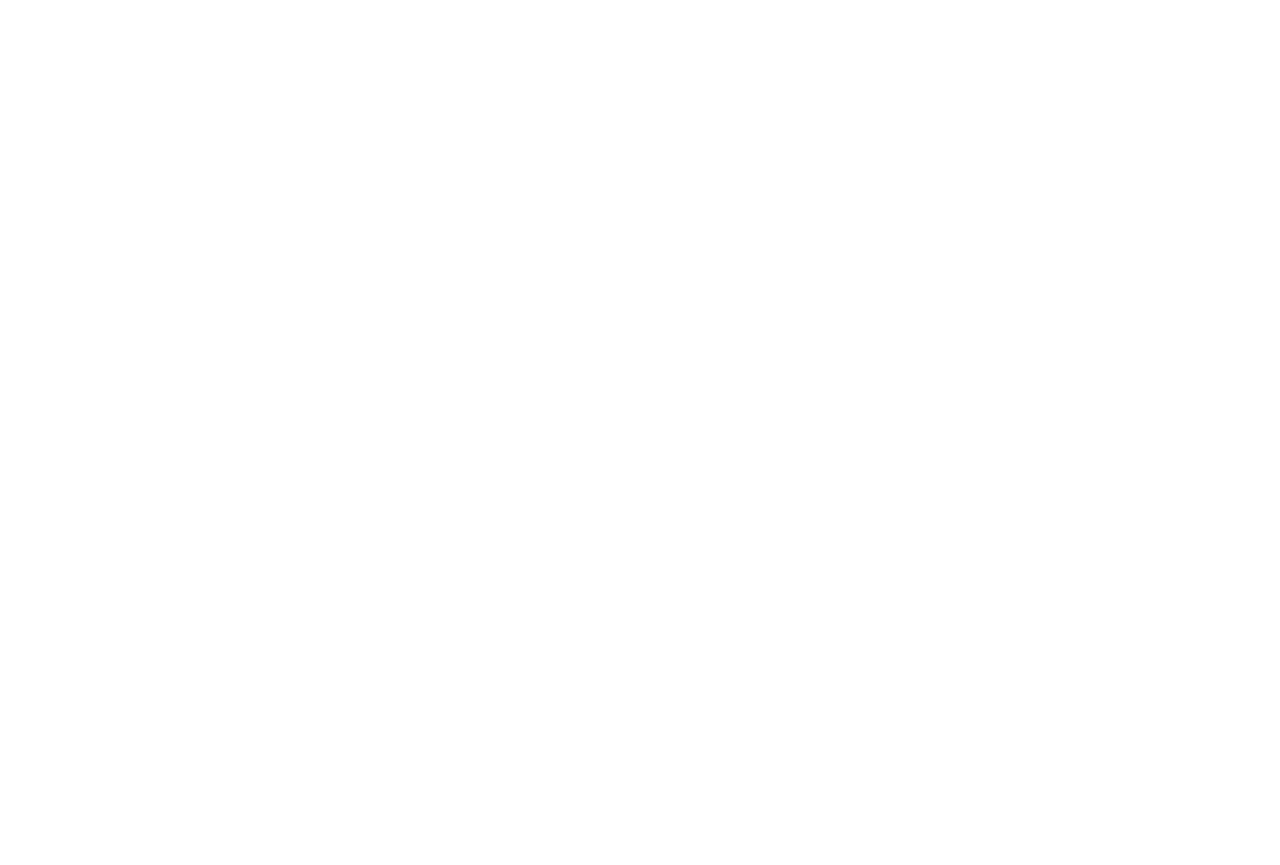
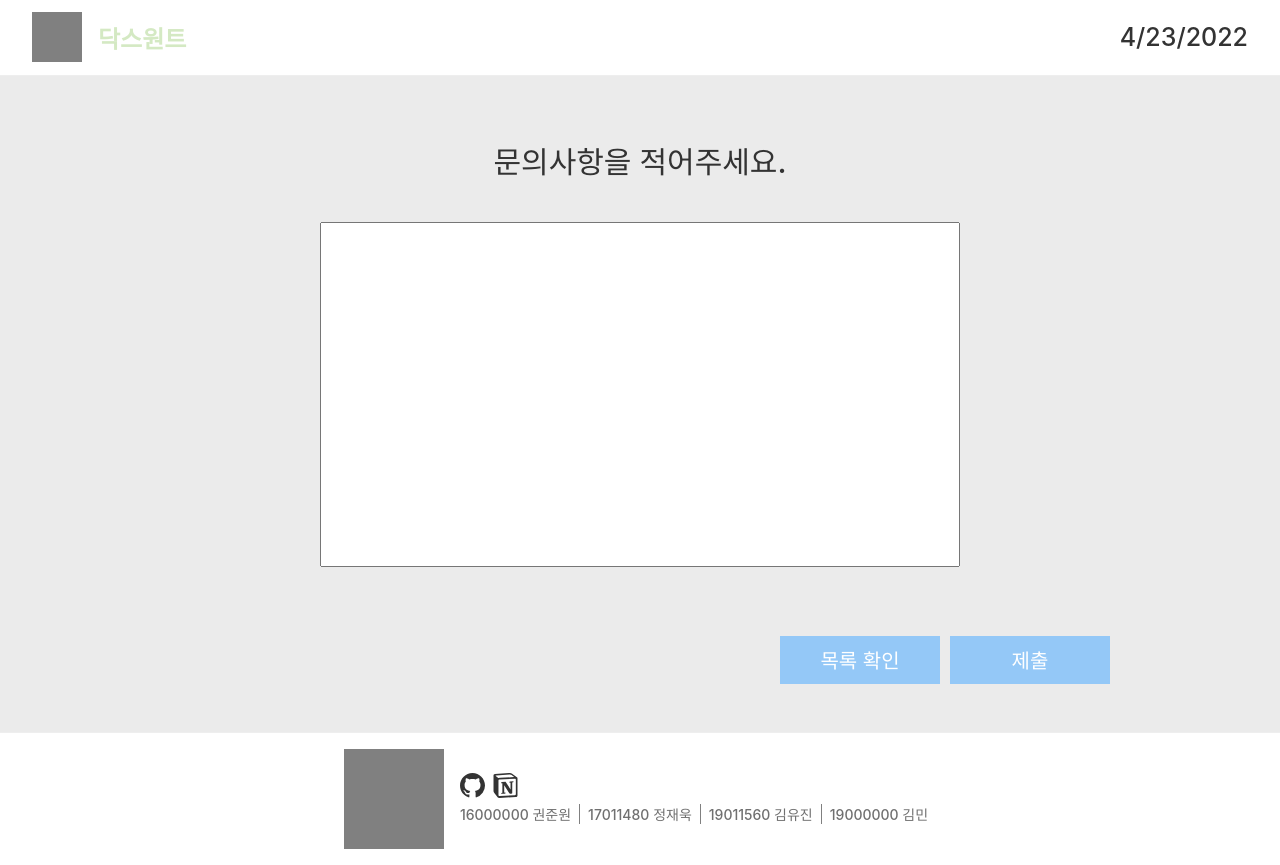
Before and after one commit to docswant/docswant-frontend, a React (Create React App) app: page /inquiry in a window 1280 px wide. Before the commit this address had no page. Before the commit the page ends 800 px from the top, so only its background shows below. Built offline with nearby package versions, Linux system fonts and the light colour scheme.

Commit message:
Feat: 문의사항작성

```diff
--- a/src/App.js
+++ b/src/App.js
@@ -3,6 +3,7 @@ import React from 'react';
 import { Route, Routes } from 'react-router-dom';
 import LoginPage from './pages/LoginPage';
 import RegisterPage from './pages/RegisterPage';
+import InquiryPage from './pages/InquiryPage';
 
 
 function App() {
@@ -11,6 +12,7 @@ function App() {
     <Routes>
       <Route path="/" element={<LoginPage />} />
       <Route path="/register" element={<RegisterPage />} />
+      <Route path="/inquiry" element={<InquiryPage/>} />
     </Routes>
   );
 }
--- /dev/null
+++ b/src/components/patient/InquiryForm.js
@@ -0,0 +1,63 @@
+import React from 'react'
+import styled from 'styled-components';
+import palette from '../../lib/styles/palette';
+import { Link } from 'react-router-dom';
+
+const InquiryBlock = styled.div`
+  background-color: ${palette.gray[2]};
+  padding: 2rem 0 6rem;
+  height: 70vh;
+  text-align: center;
+  margin: 0 auto;
+  p{
+    font-size: 30px;
+  }
+  textarea{
+    width: 50%;
+    height: 80%;
+    resize: none;
+    margin-top: 10px;
+    overflow-y: scroll;
+    font-size: 18px;
+  }
+`
+const BtnBlock = styled.div`
+  background-color: ${palette.gray[2]};
+  text-align: right;
+  padding-right: 10rem;
+  height: 6rem;
+  button{
+    width: 10rem;
+    height: 50%;
+    margin-right: 10px;
+    border: none;
+    color: white;
+    font-size: 20px;
+    cursor: pointer;
+    background-color: ${palette.blue[0]};
+    &:hover{
+      background-color: ${palette.blue[1]};
+    }
+  }
+`
+
+function InquiryForm() {
+  return (
+    <>
+      <InquiryBlock>
+        <p>문의사항을 적어주세요.</p>
+        <textarea />
+      </InquiryBlock>
+      <BtnBlock>
+        <Link to ="/">
+          <button>목록 확인</button>
+        </Link>
+        <Link to="/">
+          <button>제출</button>
+        </Link>
+      </BtnBlock>
+    </>
+  )
+}
+
+export default InquiryForm
--- a/src/lib/styles/palette.js
+++ b/src/lib/styles/palette.js
@@ -8,7 +8,8 @@ const palette = {
     '#EBEBEB' //main background
   ],
   blue:[
-    '#94C8F7' // btn
+    '#94C8F7', // btn
+    '#156DBC' // hover
   ]
 };
 
--- /dev/null
+++ b/src/pages/InquiryPage.js
@@ -0,0 +1,16 @@
+import React from 'react'
+import InquiryForm from '../components/patient/InquiryForm'
+import Header from '../components/common/Header'
+import Footer from '../components/common/Footer'
+
+function InquiryPage() {
+  return (
+    <div>
+      <Header />
+      <InquiryForm />
+      <Footer />
+    </div>
+  )
+}
+
+export default InquiryPage
```
